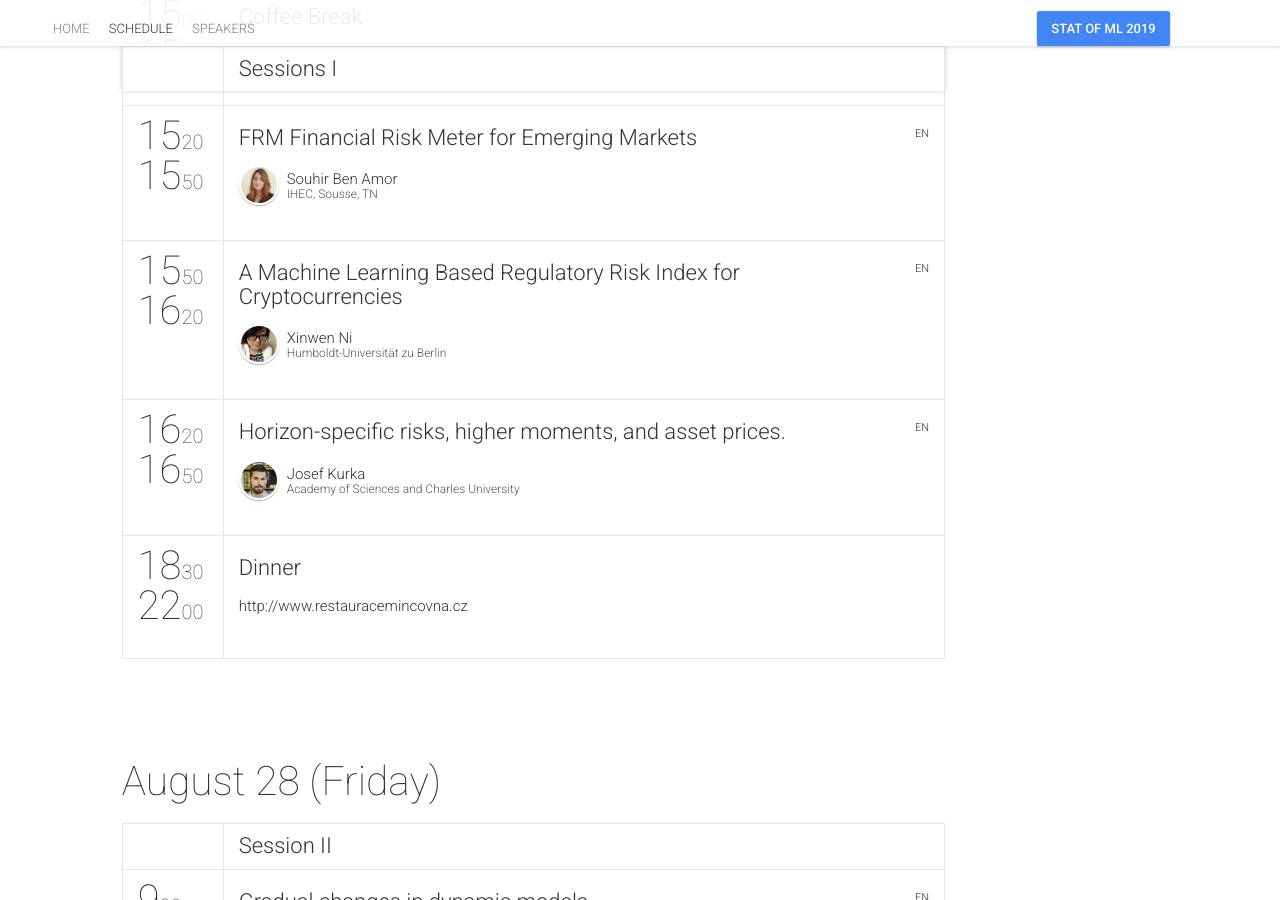
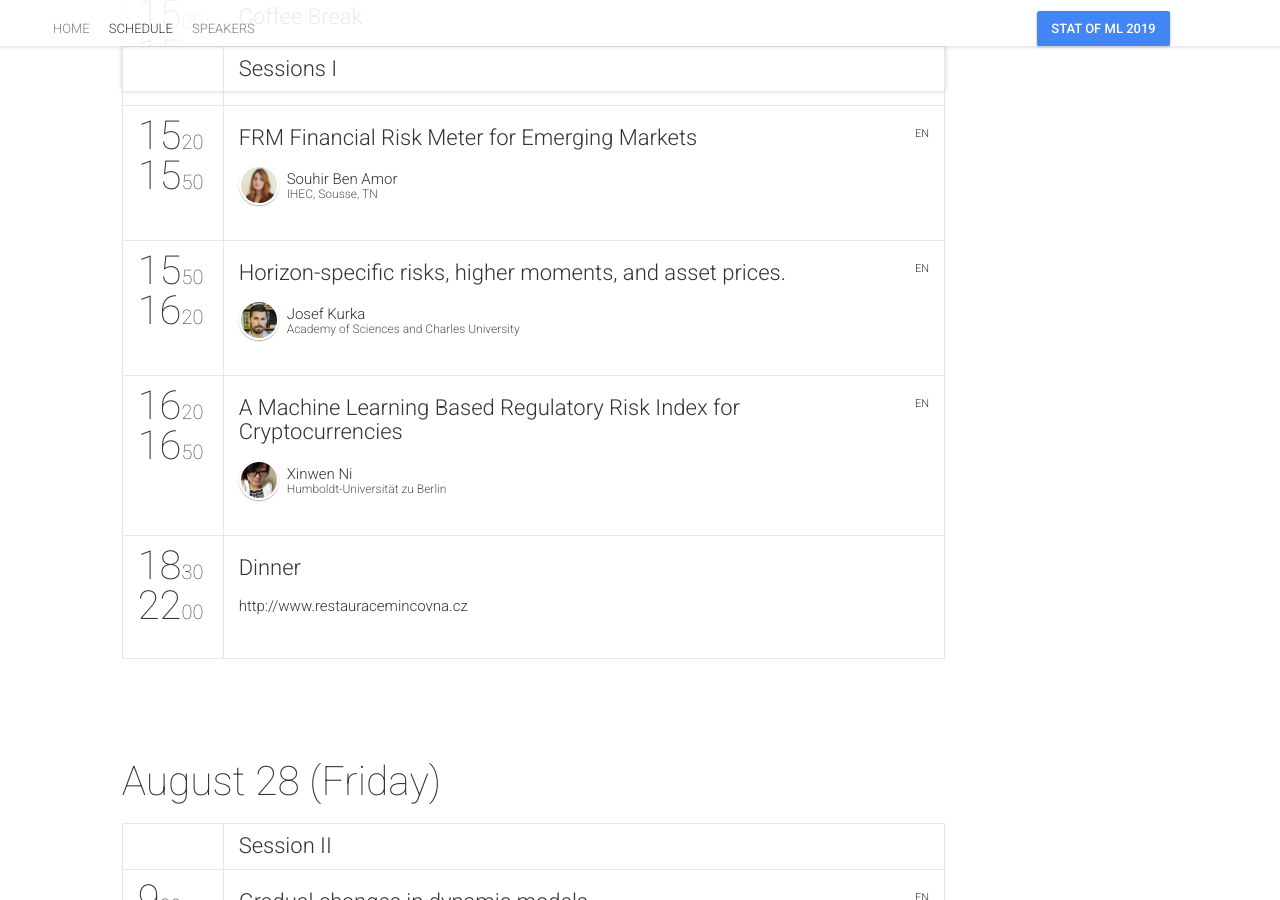
Before and after one commit to barunik/Prague2020, a Jekyll site: the page built from schedule.html, in a window 1280 px wide and 900 px high, scrolled down 2433 px. Built offline with Jekyll 4.4.1, drawn with Linux system fonts in a browser that asks for light colours; nearby versions of some CDN libraries; comment, search, counter and statistics services are not loaded.

```diff
--- a/_data/schedule.yml
+++ b/_data/schedule.yml
@@ -84,12 +84,12 @@
     - {
         	startTime: "15:50",
         	endTime: "16:20",
-        	sessionIds: [039]
+        	sessionIds: [040]
       }
     - {
       	startTime: "16:20",
       	endTime: "16:50",
-      	sessionIds: [040]
+      	sessionIds: [039]
     }
     - {
       	startTime: "18:30",
```
